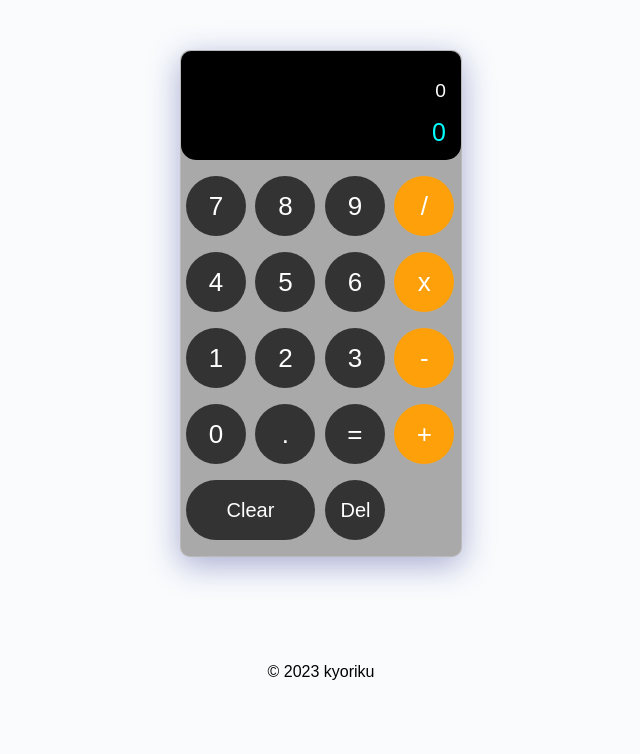
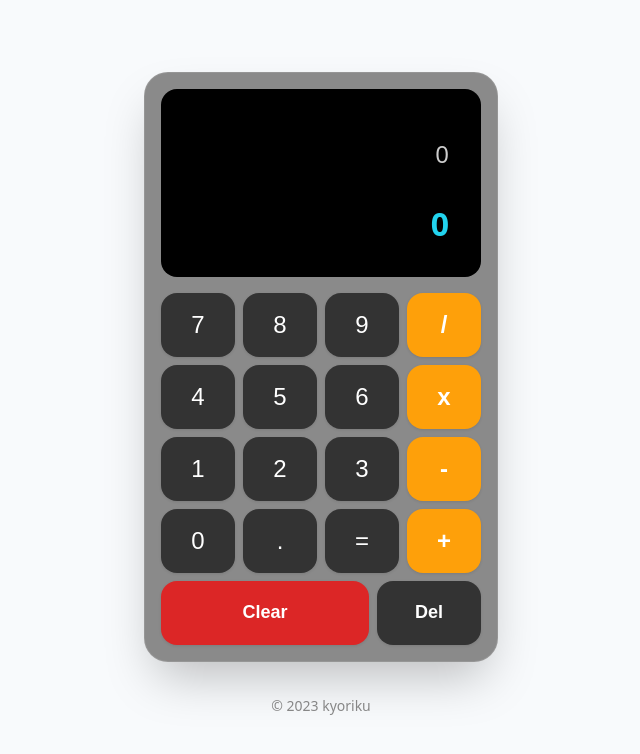
Before and after one commit to kyoriku/javascript-calculator, a plain HTML site: page index.html in a window 1280 px wide. Shown: the whole page, without its empty margins (319-959 px from the left). Drawn offline with Linux system fonts and the light colour scheme.

Commit message:
modernize UI with enhanced design system

```diff
--- a/assets/css/style.css
+++ b/assets/css/style.css
@@ -1,115 +1,214 @@
+/* Design Tokens */
+:root {
+  /* Colors */
+  --color-bg: #f8fafc;
+  --color-calc-bg: #8a8a8a;
+  --color-display-bg: #000000;
+  --color-number-btn: #333333;
+  --color-number-btn-hover: #444444;
+  --color-operator-btn: #fea00a;
+  --color-operator-btn-hover: #feb23d;
+  --color-display-text: #ffffff;
+  --color-result-text: #22d3ee;
+  --color-clear-btn: #dc2626;
+  --color-clear-btn-hover: #ef4444;
+  --color-delete-btn: #333333;
+  --color-delete-btn-hover: #444444;
+
+  /* Spacing */
+  --spacing-xs: 0.25rem;
+  --spacing-sm: 0.5rem;
+  --spacing-md: 1rem;
+  --spacing-lg: 1.5rem;
+
+  /* Effects */
+  --shadow-calc: 0 25px 50px -12px rgba(0, 0, 0, 0.25);
+  --shadow-btn: 0 1px 3px 0 rgba(0, 0, 0, 0.1);
+  --shadow-btn-hover: 0 4px 6px -1px rgba(0, 0, 0, 0.1);
+  --transition: all 0.1s ease;
+}
+
+/* Base Styles */
 body {
-  background-color: #f9fbfd;
-  font-family: Arial, Helvetica, sans-serif;
+  background-color: var(--color-bg);
+  font-family: ui-sans-serif, system-ui, -apple-system, BlinkMacSystemFont, sans-serif;
+  min-height: 100vh;
+  display: flex;
+  flex-direction: column;
+  align-items: center;
+  justify-content: center;
+  padding: 0;
+  margin: 0;
 }
 
 .calc {
-  background: #a9a9a9;
-  border: 1px solid rgba(255, 255, 255, 0.18);
-  border-radius: 10px;
-  box-shadow: 0 8px 32px 0 rgba(31, 38, 135, 0.37);
-  margin: auto;
-  margin-top: 50px;
-  max-width: 280px;
+  background: var(--color-calc-bg);
+  border-radius: 1.5rem;
+  box-shadow: var(--shadow-calc);
+  max-width: 320px;
+  width: 100%;
+  padding: 1rem 1rem 0.5rem 1rem;
+  backdrop-filter: blur(16px);
+  border: 1px solid rgba(255, 255, 255, 0.1);
 }
 
+/* Display Section */
 .display {
-  background-color: #000000;
-  border-radius: 10px 10px 15px 15px;
-  font-size: 1.2em;
-  height: 5em;
-  margin-bottom: 16px;
-  overflow: hidden;
-  padding-right: 15px;
-  padding-bottom: 0.7em;
-  text-align: right;
+  background-color: var(--color-display-bg);
+  border-radius: 1rem;
+  padding: var(--spacing-lg);
+  margin-bottom: var(--spacing-md);
+  box-shadow: inset 0 2px 4px 0 rgba(0, 0, 0, 0.05);
 }
 
 .calculation-display {
-  color: #ffffff;
-  height: 2em;
-  font-size: 1em;
-  padding-top: 10px;
+  color: var(--color-display-text);
+  font-size: 1.5rem;
+  min-height: 1.5rem;
+  text-align: right;
+  opacity: 0.8;
+  margin-bottom: var(--spacing-sm);
+  padding-right: var(--spacing-sm);
+  display: flex;
+  justify-content: flex-end;
+  align-items: center;
 }
 
 .result-display {
-  color: #00ffff;
-  font-size: 1.3em;
-  height: 5em;
-  margin-top: -20px;
+  color: var(--color-result-text);
+  font-size: 2rem;
+  font-weight: 600;
+  text-align: right;
   overflow: hidden;
   text-overflow: ellipsis;
   white-space: nowrap;
+  padding-right: var(--spacing-sm);
+  display: flex;
+  justify-content: flex-end;
+  align-items: center;
 }
 
+/* Button Sections */
+section p {
+  display: grid;
+  grid-template-columns: repeat(4, 1fr);
+  gap: var(--spacing-sm);
+  margin-bottom: var(--spacing-sm);
+}
+
+.buttons p {
+  margin-top: var(--spacing-sm);
+}
+
+/* Button Base Styles */
+button {
+  border: none;
+  border-radius: 1rem;
+  color: var(--color-display-text);
+  cursor: pointer;
+  font-size: 1.5rem;
+  font-weight: 500;
+  padding: var(--spacing-lg);
+  transition: var(--transition);
+  width: 100%;
+  height: 4rem;
+  display: flex;
+  align-items: center;
+  justify-content: center;
+  box-shadow: var(--shadow-btn);
+  position: relative;
+  overflow: hidden;
+}
+
+button::before {
+  content: '';
+  position: absolute;
+  top: 0;
+  left: 0;
+  width: 100%;
+  height: 100%;
+  background: linear-gradient(rgba(255, 255, 255, 0.1), rgba(255, 255, 255, 0));
+  opacity: 0;
+  transition: var(--transition);
+}
+
+button:hover::before {
+  opacity: 1;
+}
+
+/* Number Buttons */
 .number-btn {
-  background-color: #333333;
-  border: none;
-  border-radius: 60px;
-  color: #ffffff;
-  cursor: pointer;
-  height: 60px;
-  font-size: 26px;
-  margin-left: 5px;
-  width: 60px;
+  background-color: var(--color-number-btn);
 }
 
 .number-btn:hover {
-  background-color: #00ffff;
-  color: #000000;
+  background-color: var(--color-number-btn-hover);
+  transform: translateY(-2px);
+  box-shadow: var(--shadow-btn-hover);
 }
 
+/* Operator Buttons */
 .operator-btn {
-  background-color: #fea00a;
-  border: none;
-  border-radius: 60px;
-  color: #ffffff;
-  cursor: pointer;
-  height: 60px;
-  font-size: 26px;
-  margin-left: 5px;
-  width: 60px;
+  background-color: var(--color-operator-btn);
+  font-weight: 600;
 }
 
 .operator-btn:hover {
-  background-color: #ffffff;
-  color: #fea00a;
+  background-color: var(--color-operator-btn-hover);
+  transform: translateY(-2px);
+  box-shadow: var(--shadow-btn-hover);
+}
+
+/* Clear & Delete Buttons */
+section p:last-child {
+  grid-template-columns: 2fr 1fr;
 }
 
 .clear-btn {
-  background-color: #333333;
-  border: none;
-  border-radius: 60px;
-  color: white;
-  cursor: pointer;
-  height: 60px;
-  font-size: 20px;
-  margin-left: 5px;
-  width: 129px;
+  background-color: var(--color-clear-btn);
+  font-size: 1.125rem;
+  font-weight: 600;
+}
+
+.clear-btn:hover {
+  background-color: var(--color-clear-btn-hover);
+  transform: translateY(-2px);
+  box-shadow: var(--shadow-btn-hover);
 }
 
 .delete-btn {
-  background-color: #333333;
-  border: none;
-  border-radius: 60px;
-  color: #ffffff;
-  cursor: pointer;
-  height: 60px;
-  font-size: 20px;
-  margin-left: 6px;
-  width: 60px;
+  background-color: var(--color-delete-btn);
+  font-size: 1.125rem;
+  font-weight: 600;
 }
 
-.clear-btn:hover, .delete-btn:hover {
-  background-color: orange;
+.delete-btn:hover {
+  background-color: var(--color-delete-btn-hover);
+  transform: translateY(-2px);
+  box-shadow: var(--shadow-btn-hover);
 }
 
+/* Footer */
 footer {
-  color: #000000;
+  margin-top: 1.25rem;;
+  color: var(--color-calc-bg);
+  font-size: 0.875rem;
   text-align: center;
-  padding-top: 90px;
 }
 
-footer p {
-  margin-bottom: 0px;
+/* Responsive Design */
+@media (max-width: 360px) {
+  .calc {
+    padding: var(--spacing-md);
+  }
+
+  button {
+    height: 3.5rem;
+    font-size: 1.125rem;
+    padding: var(--spacing-md);
+  }
+
+  .result-display {
+    font-size: 1.75rem;
+  }
 }
--- a/index.html
+++ b/index.html
@@ -4,7 +4,7 @@
   <meta charset="UTF-8">
   <meta name="viewport" content="width=device-width, initial-scale=1.0">
   <link rel="stylesheet" href="./assets/css/style.css"/>
-  <title>Calculator</title>
+  <title>JavaScript Calculator</title>
 </head>
 <body>
   <!-- The main container section for the entire calculator -->
@@ -15,7 +15,7 @@
       <p class="result-display" id="result-display">0</p> <!-- Display for the result -->
     </section>
     <!-- Buttons section -->
-    <section>
+    <section class="buttons">
       <p>
         <button class="number-btn" id="7-btn">7</button> <!-- Button for digit 7 -->
         <button class="number-btn" id="8-btn">8</button> <!-- Button for digit 8 -->
```
